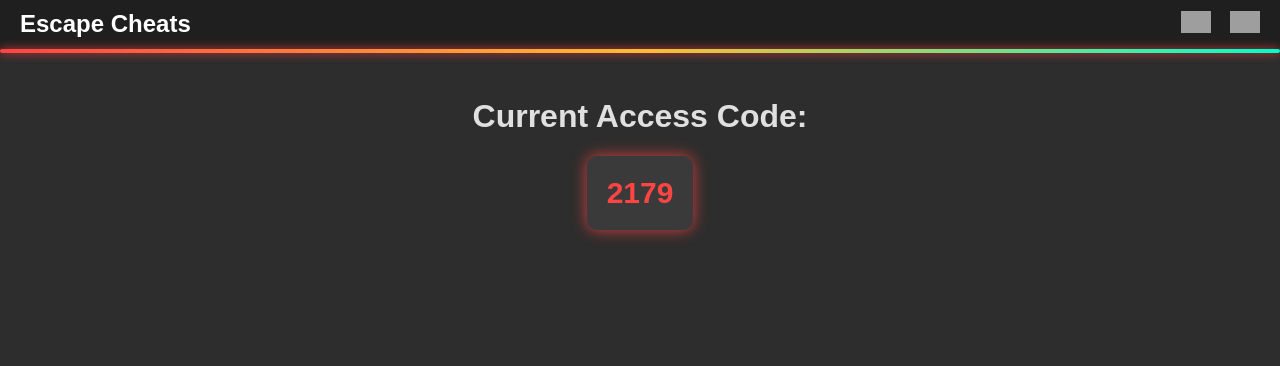
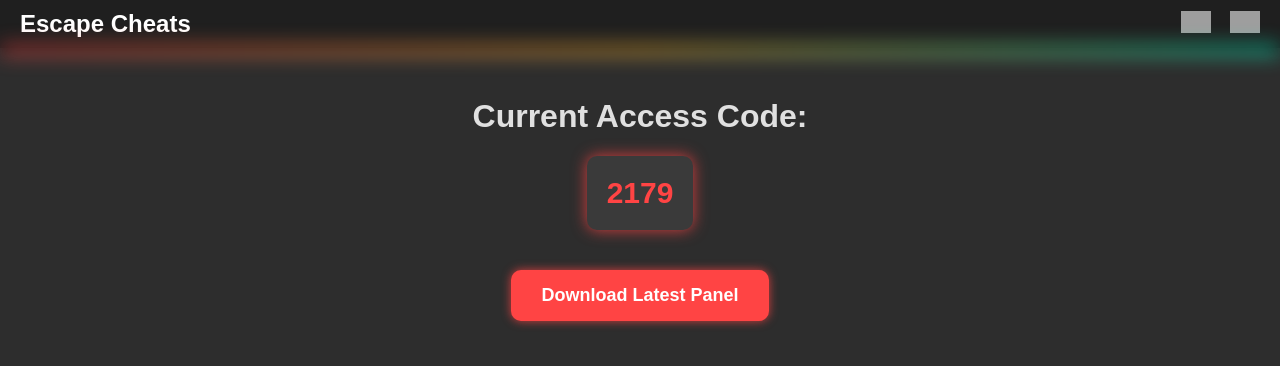
Before and after one commit to escape9144/Escape-codes, a plain HTML site: page index.html in a window 1280 px wide. Drawn offline with Linux system fonts and the light colour scheme; grey boxes are pictures that could not be loaded.

Commit message:
index.html

```diff
--- a/index.html
+++ b/index.html
@@ -9,33 +9,30 @@
             font-family: Arial, sans-serif;
             text-align: center;
             margin: 0;
-            background-color: #2D2D2D; /* Dark Grey */
-            color: #E0E0E0; /* Light Grey Text */
+            background-color: #2D2D2D;
+            color: #E0E0E0;
         }
 
-        /* Navbar Styles */
         .navbar {
             display: flex;
             justify-content: space-between;
             align-items: center;
             padding: 10px 20px;
-            background-color: #1F1F1F; /* Darker Grey */
+            background-color: #1F1F1F;
             box-shadow: 0px 4px 8px rgba(0, 0, 0, 0.3);
             position: relative;
         }
-        /* Glowing Bottom Effect */
         .navbar::after {
             content: "";
             position: absolute;
             bottom: -5px;
             left: 0;
             width: 100%;
-            height: 4px;
+            height: 6px;
             background: linear-gradient(90deg, #ff4444, #ffbb33, #00ffcc);
-            box-shadow: 0px 0px 10px #ff4444;
+            filter: blur(10px);
             border-radius: 5px;
         }
-
         .navbar h1 {
             color: white;
             margin: 0;
@@ -53,18 +50,14 @@
             transform: scale(1.2);
             filter: drop-shadow(0px 0px 10px rgba(255, 255, 255, 0.8));
         }
-
-        /* Main Content */
         #main-content {
             margin-top: 50px;
         }
-
-        /* Glowing Code Box */
         #code-box {
             font-size: 30px;
             font-weight: bold;
-            color: #ff4444; /* Bright Red */
-            background-color: #3A3A3A; /* Slightly lighter grey */
+            color: #ff4444;
+            background-color: #3A3A3A;
             padding: 20px;
             border-radius: 10px;
             display: inline-block;
@@ -74,12 +67,26 @@
         #code-box:hover {
             box-shadow: 0px 0px 20px rgba(255, 68, 68, 1), 0px 0px 30px rgba(255, 187, 51, 0.8);
         }
-
+        #download-button {
+            margin-top: 40px;
+            padding: 15px 30px;
+            font-size: 18px;
+            font-weight: bold;
+            color: white;
+            background-color: #ff4444;
+            border: none;
+            border-radius: 10px;
+            cursor: pointer;
+            box-shadow: 0px 0px 10px rgba(255, 68, 68, 0.8);
+            transition: background-color 0.3s, box-shadow 0.3s;
+        }
+        #download-button:hover {
+            background-color: #ff2222;
+            box-shadow: 0px 0px 20px rgba(255, 68, 68, 1);
+        }
     </style>
 </head>
 <body>
-
-    <!-- Navbar -->
     <div class="navbar">
         <h1>Escape Cheats</h1>
         <div class="social-icons">
@@ -89,29 +96,26 @@
             <a href="https://discord.gg/X3BpJPs7h6" target="_blank">
                 <img src="https://cdn-icons-png.flaticon.com/512/2111/2111370.png" alt="Discord">
             </a>
-        </div>
+                   </div>
     </div>
-
-    <!-- Main Content -->
     <div id="main-content">
         <h1>Current Access Code:</h1>
         <div id="code-box">Loading...</div>
+        <br>
+        <button id="download-button" onclick="window.location.href='https://mega.nz/YOUR_LINK_HERE'">Download Latest Panel</button>
     </div>
-
     <script>
         async function fetchCode() {
             try {
-                let response = await fetch("code.json?t=" + new Date().getTime()); // Prevent caching
+                let response = await fetch("code.json?t=" + new Date().getTime());
                 let data = await response.json();
-                document.getElementById("code-box").innerText = data.code; // Update the code display
+                document.getElementById("code-box").innerText = data.code;
             } catch (error) {
                 document.getElementById("code-box").innerText = "Error loading code";
             }
         }
-
-        fetchCode(); // Load code on page open
-        setInterval(fetchCode, 10000); // Refresh every 10 seconds
+        fetchCode();
+        setInterval(fetchCode, 10000);
     </script>
-
 </body>
 </html>
```
